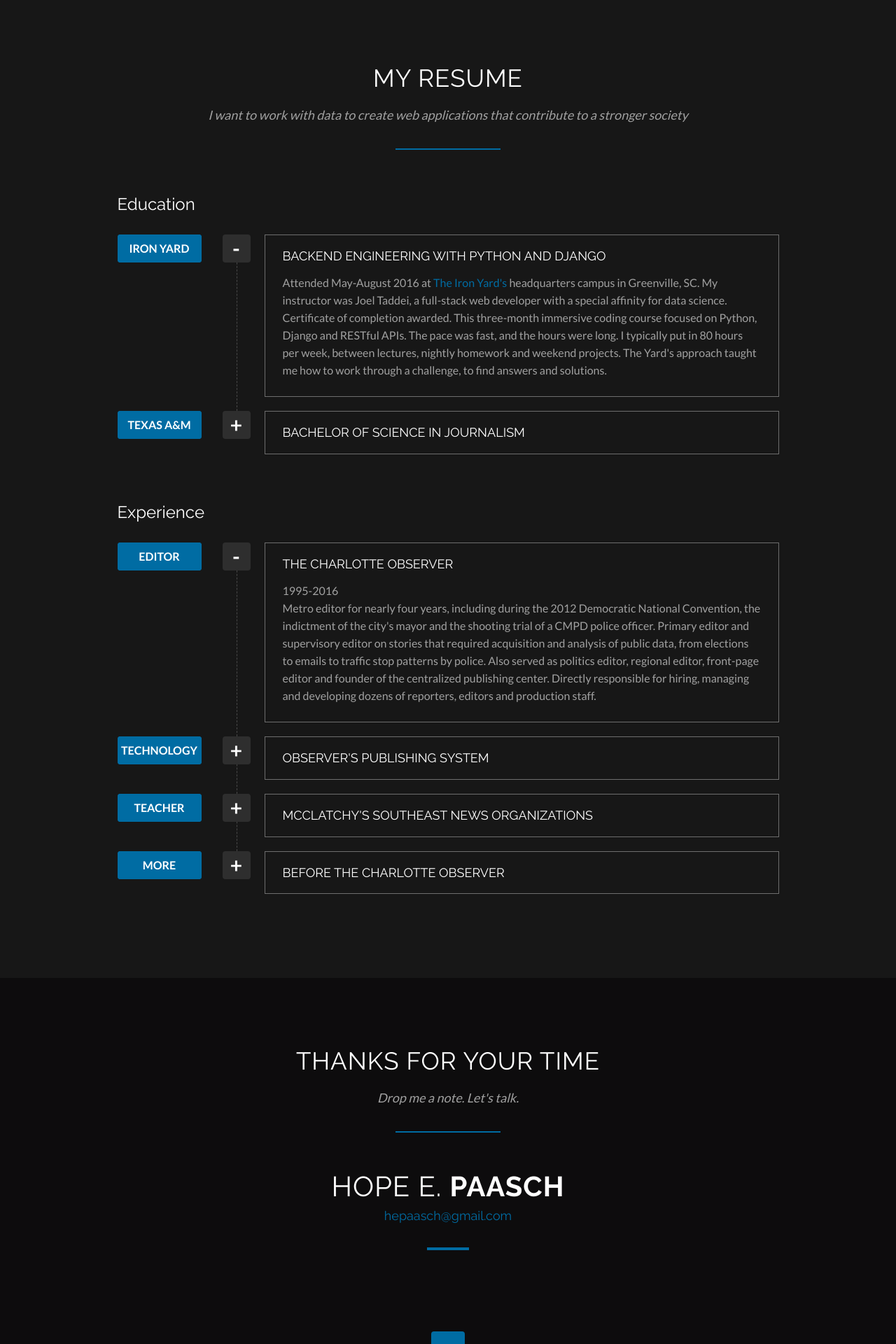
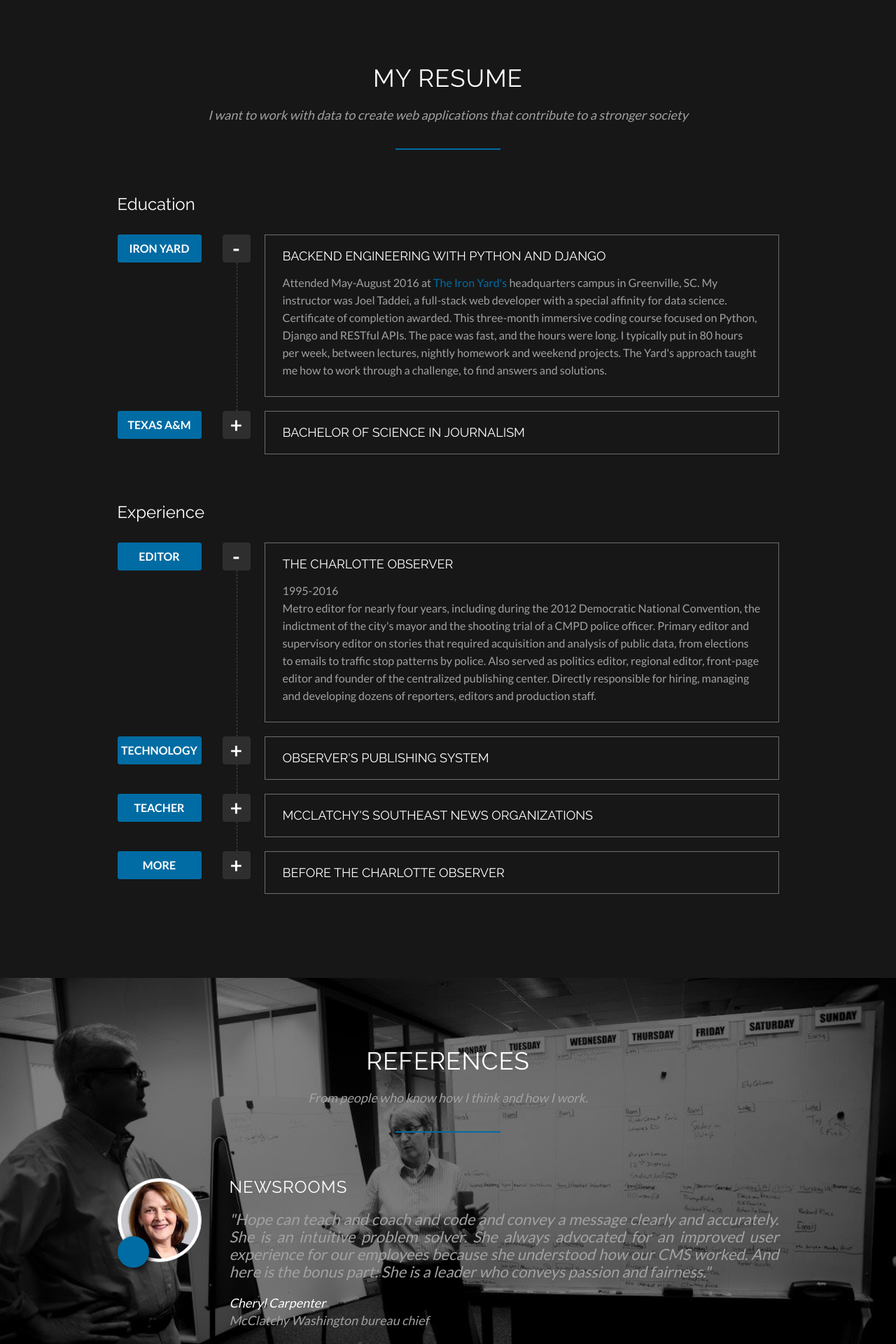
Before and after one commit to hpaasch/portfolio, a Django app: page / in a window 1280 px wide. Shown: the part 2840-4760 px from the top of the page at 70% size. Run offline with Django 3.2, Linux system fonts and the light colour scheme; some libraries are stand-ins or nearby versions; some web fonts are replaced.

Commit message:
added two references.

```diff
--- a/templates/index.html
+++ b/templates/index.html
@@ -835,7 +835,120 @@
     <!-- REFERENCES SECTION START -->
     <!-- REFERENCES SECTION START -->
     <!-- REFERENCES SECTION START -->
+    <section id="references" class="section bg-image-yes">
+        <div class="container-fluid section-wrapper">
+            <div class="section-content">
+                <div class="row">
+                    <div class="col-md-12 text-center">
+                        <h2 class="section-title">References</h2>
 
+                        <p class="section-subtitle">From people who know how I think and how I work.</p>
+
+                        <span class="divider center"></span>
+                    </div>
+                    <!-- //.col-md-12 -->
+                </div>
+                <!-- //.row -->
+
+                <div class="row">
+                    <div class="col-md-10 col-md-offset-1">
+                        <div class="flexslider references">
+                            <div class="slides">
+                                <div class="item">
+                                    <div class="animated" data-animation-effect="flipInX">
+                                        <div class="profile hidden-xs">
+                                            <img src={% static "main_app/images/references/profile-image-1.jpg" %} alt="" class="img-responsive img-circle img-thumbnail"/>
+                                        </div>
+
+                                        <div class="content">
+                                            <h3>Newsrooms</h3>
+
+                                            <p>
+                                                "Hope can teach and coach and code and convey a message clearly and accurately.
+                                                She is an intuitive problem solver. She always advocated for an improved
+                                                user experience for our employees because she understood how our CMS worked.
+                                                And here is the bonus part: She is a leader who conveys passion and fairness."
+                                            </p>
+
+                                            <p class="source">
+                                                Cheryl Carpenter
+                                                <br>
+                                                <span>McClatchy Washington bureau chief</span>
+                                            </p>
+                                        </div>
+                                        <!-- //.content -->
+                                    </div>
+                                    <!-- //.animated -->
+                                </div>
+                                <!-- //.item -->
+
+
+                                <div class="item">
+                                    <div class="animated" data-animation-effect="flipInX">
+                                        <div class="profile hidden-xs">
+                                            <img src={% static "main_app/images/references/profile-image-3.jpg" %} alt="" class="img-responsive img-circle img-thumbnail"/>
+                                        </div>
+
+                                        <div class="content">
+                                            <h3>Digital</h3>
+
+                                            <p>
+                                                "I've worked with Hope for almost 18 years and I've watched her cut through programming jargon to help us 'end-users' understand what to do and how to learn our new systems/updates as efficiently as possible. She has an innate ability to see the end result and then figure out the best route to get to that end."
+                                            </p>
+
+                                            <p class="source">
+                                                Mordecia Strickland
+                                                <br>
+                                                <span>Charlotte Observer senior editor for online</span>
+                                            </p>
+                                        </div>
+                                        <!-- //.content -->
+                                    </div>
+                                    <!-- //.animated -->
+                                </div>
+                                <!-- //.item -->
+
+                            </div>
+                            <!-- //.slides -->
+
+                            <div class="flexslider-controls">
+                                <ul class="flex-control-nav">
+                                    <li>
+                                        <img src={% static "main_app/images/references/profile-image-1.jpg" %} alt="" class="img-responsive"/>
+                                    </li>
+
+                                    <li>
+                                        <img src={% static "main_app/images/references/profile-image-3.jpg" %} alt="" class="img-responsive"/>
+                                    </li>
+
+                                </ul>
+                            </div>
+                            <!-- //.flexslider-controls -->
+
+                            <ul class="flex-direction-nav-custom list-inline hidden-xs">
+                                <li>
+                                    <a class="flex-prev" href="#">
+                                        <i class="icon-Left-3"></i>
+                                    </a>
+                                </li>
+
+                                <li>
+                                    <a class="flex-next" href="#">
+                                        <i class="icon-Right-3"></i>
+                                    </a>
+                                </li>
+                            </ul>
+                        </div>
+                        <!-- //.flexslider -->
+                    </div>
+                    <!-- //.col-md-8 -->
+                </div>
+                <!-- //.row -->
+            </div>
+            <!-- //.section-content -->
+        </div>
+        <!-- //.container -->
+    </section>
 
 
 
```
